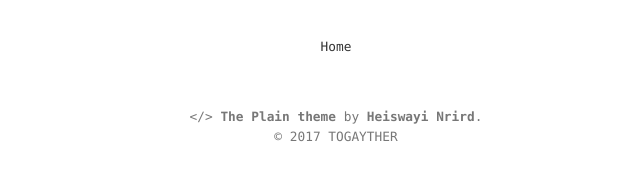
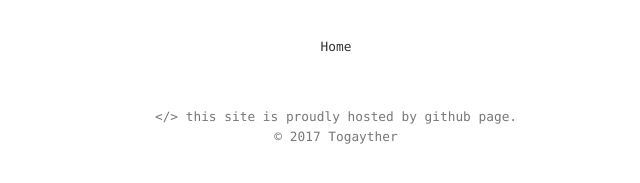
Before and after one commit to togayther/togayther.github.io, a Jekyll site: the page built from about.md, in a window 1280 px wide. Shown: the part 499-682 px from the top of the page, without its empty margins (304-944 px from the left). Built offline with Jekyll 4.4.1, drawn with Linux system fonts in a browser that asks for light colours; some of the changed lines change nothing that is shown.

Commit message:
update some detail.

```diff
--- a/_config.yml
+++ b/_config.yml
@@ -1,11 +1,9 @@
 # Site Info
-title:              "The Plain"
-description:        "The Plain is a minimalist Jekyll theme, that's it. Can't say anymore..."
-google_verify:      epFgX0s_0RM3CdjwFcsewfXzPov2g8s9ZBOLyaIUH-o # Put your Google Verification here
-google_analytics:   UA-XXXXXXX-X # Put your Google Analytics code
+title:              "Togayther"
+description:        "you can put your site description in here, i cant tell you more.."
 
 # Author Info
-author_name:        "TOGAYTHER" # Your name here
+author_name:        "Togayther" # Your name here
 author_email:       sleepsleepsleep@foxmail.com # Your email here
 twitter_username:   togayther # Your Twitter username here
 github_username:    togayther # Your GitHub username here
--- a/_includes/footer.html
+++ b/_includes/footer.html
@@ -1,4 +1,4 @@
 <div class="footer">
-  <span class="block">&lt;/&gt; <a href="http://github.com/heiswayi/the-plain" title="a minimalist Jekyll theme for personal blog">The Plain theme</a> by <a href="http://heiswayi.github.io">Heiswayi Nrird</a>.</span>
+  <span class="block">&lt;/&gt; this site is proudly hosted by github page.</span>
   <span class="block">&copy; {{ site.time | date: '%Y' }} {{ site.author_name }}</span>
 </div>
--- a/_includes/head.html
+++ b/_includes/head.html
@@ -8,37 +8,10 @@
 	<title>{{ site.title }}</title>
 {% endif %}
 
-<meta name="twitter:card" content="summary" />
-<meta name="twitter:site" content="@{{ site.twitter_username }}" />
-<meta name="twitter:title" content="{% if page.title %}{{ page.title }}{% else %}{{ site.title }}{% endif %}" />
-<meta name="twitter:description" content="{% if page.excerpt %}{{ page.excerpt | strip_html | strip_newlines | truncate: 200 }}{% else %}{{ site.description }}{% endif %}">
-
 <meta name="description" content="{% if page.excerpt %}{{ page.excerpt | strip_html | strip_newlines | truncate: 160 }}{% else %}{{ site.description }}{% endif %}">
-
-{% if site.google_verify %}
-	<meta name="google-site-verification" content="{{ site.google_verify }}">
-{% endif %}
 
 <link rel="icon" href="{{ site.baseurl }}/assets/favicon.png">
 <link rel="apple-touch-icon" href="{{ site.baseurl }}/assets/touch-icon.png">
 <link rel="stylesheet" href="{{ site.baseurl }}/assets/core.css">
 <link rel="canonical" href="{{ page.url | prepend: site.baseurl }}">
 <link rel="alternate" type="application/atom+xml" title="{{ site.title }}" href="{{ site.baseurl }}/feed.xml" />
-
-{% if jekyll.environment == 'production' %}
-
-	<script>
-		(function(i,s,o,g,r,a,m){i['GoogleAnalyticsObject']=r;i[r]=i[r]||function(){
-			(i[r].q=i[r].q||[]).push(arguments)},i[r].l=1*new Date();a=s.createElement(o),
-			m=s.getElementsByTagName(o)[0];a.async=1;a.src=g;m.parentNode.insertBefore(a,m)
-		})(window,document,'script','//www.google-analytics.com/analytics.js','ga');
-
-		ga( 'create', '{{ site.google_analytics }}', 'auto' );
-		ga( 'send', 'pageview' );
-	</script>
-
-{% endif %}
-
-{% if site.mathjax == true %}
-<script type="text/javascript" src="https://cdn.mathjax.org/mathjax/latest/MathJax.js?config=TeX-AMS-MML_HTMLorMML"></script>
-{% endif %}
--- a/_includes/header.html
+++ b/_includes/header.html
@@ -9,7 +9,7 @@
 	{% endif %}
 
 	<a href="{{ link | prepend: site.baseurl }}">
-		<img src="https://pic.cnblogs.com/avatar/1062722/20170405165821.png?s=80" class="gravatar">
+		<img src="http://123.56.135.166/resource/img/avatar.png" class="gravatar">
 	</a>
 	<span class="logo-prompt">{{ prompt }}</span>
 
```
